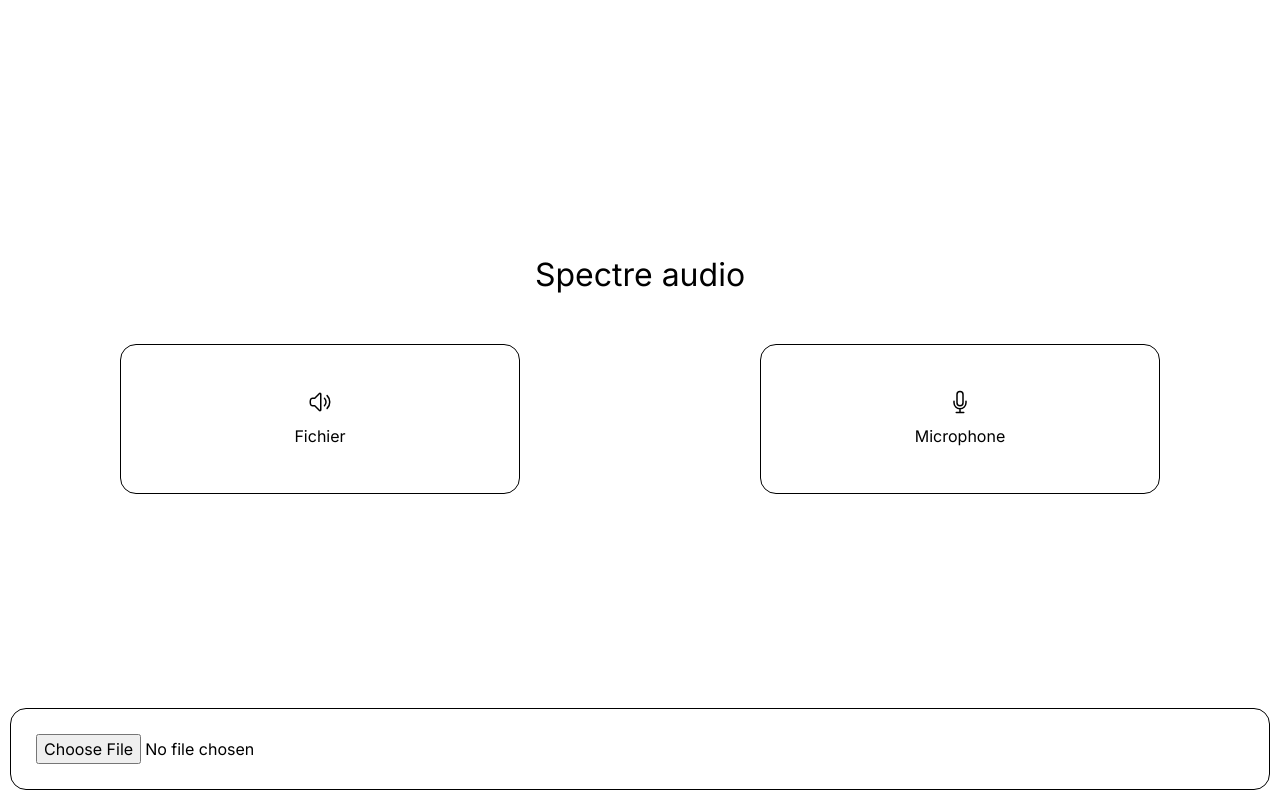
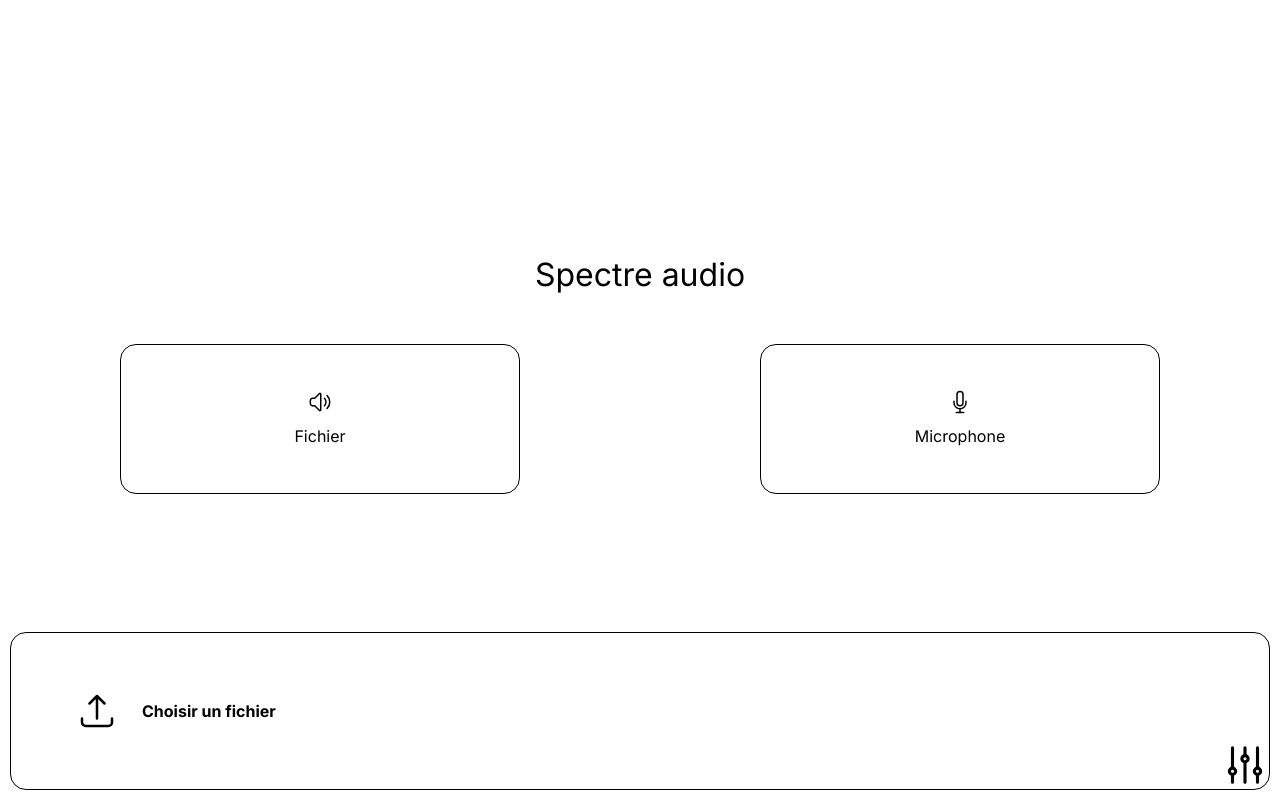
Before and after one commit to Marchand-Nicolas/audio-spectrum, a Next.js app: page / in a window 1280 px wide. Both pictures are taken after a click on the button "Fichier". Built offline with nearby package versions, Linux system fonts and the light colour scheme.

Commit message:
Adding device menu

```diff
--- /dev/null
+++ b/app/components/elements/fileInput.tsx
@@ -0,0 +1,37 @@
+import styles from "@/app/styles/components/elements/fileInput.module.css";
+
+export default function FileInput({
+  callback,
+  accept,
+}: {
+  callback: (file: FileList) => void;
+  accept?: string;
+}) {
+  return (
+    <label className={styles.label}>
+      <input
+        title="File input"
+        type="file"
+        onChange={(e) => {
+          if (!e.target.files) return;
+          callback(e.target.files);
+        }}
+        accept={accept}
+      />
+      <svg
+        fill="none"
+        viewBox="0 0 24 24"
+        strokeWidth={1.5}
+        stroke="currentColor"
+        className={styles.icon}
+      >
+        <path
+          strokeLinecap="round"
+          strokeLinejoin="round"
+          d="M3 16.5v2.25A2.25 2.25 0 005.25 21h13.5A2.25 2.25 0 0021 18.75V16.5m-13.5-9L12 3m0 0l4.5 4.5M12 3v13.5"
+        />
+      </svg>
+      <span>Choisir un fichier</span>
+    </label>
+  );
+}
--- /dev/null
+++ b/app/components/settings.tsx
@@ -0,0 +1,91 @@
+import { useEffect, useState } from "react";
+import styles from "../styles/components/settings.module.css";
+
+export default function Settings({
+  audioInputDeviceId,
+  setAudioInputDeviceId,
+  audioOutputDeviceId,
+  setAudioOutputDeviceId,
+}: {
+  audioInputDeviceId: string | undefined;
+  setAudioInputDeviceId: (audioInputDeviceId: string | undefined) => void;
+  audioOutputDeviceId: string | undefined;
+  setAudioOutputDeviceId: (audioOutputDeviceId: string | undefined) => void;
+}) {
+  const [error, setError] = useState<string | null>(null);
+  const [audioInputDevices, setAudioInputDevices] = useState<MediaDeviceInfo[]>(
+    []
+  );
+  const [audioOutputDevices, setAudioOutputDevices] = useState<
+    MediaDeviceInfo[]
+  >([]);
+
+  useEffect(() => {
+    if (!navigator.mediaDevices?.enumerateDevices) {
+      setError("Impossible de récupérer les appareils.");
+    } else {
+      setAudioInputDevices([]);
+      setAudioOutputDevices([]);
+      navigator.mediaDevices
+        .enumerateDevices()
+        .then((devices) => {
+          devices.forEach((device) => {
+            if (device.kind === "audioinput")
+              setAudioInputDevices((prev) => [...prev, device]);
+            if (device.kind === "audiooutput")
+              setAudioOutputDevices((prev) => [...prev, device]);
+          });
+        })
+        .catch((err) => {
+          console.error(`${err.name}: ${err.message}`);
+        });
+    }
+  }, []);
+
+  return (
+    <div className={styles.container}>
+      <h1>Appareils</h1>
+      {error ? (
+        <p>{error}</p>
+      ) : (
+        <>
+          <strong>Entrées (micro)</strong>
+          {audioInputDevices.map((device, index) => (
+            <div key={`${index}__${device.deviceId}`}>
+              <input
+                defaultChecked={
+                  device.deviceId ===
+                  (audioInputDeviceId ? audioInputDeviceId : "default")
+                }
+                title="Appareils audio entrée"
+                type="radio"
+                name="input"
+                onChange={() => setAudioInputDeviceId(device.deviceId)}
+              />
+              <label className="ml-2">{device.label}</label>
+            </div>
+          ))}
+
+          <strong>Sorties</strong>
+          {audioOutputDevices.map((device, index) => (
+            <div key={`${index}__${device.deviceId}}`}>
+              <input
+                defaultChecked={
+                  device.deviceId ===
+                  (audioOutputDeviceId ? audioOutputDeviceId : "default")
+                }
+                title="Appareils audio entrée"
+                type="radio"
+                name="output"
+                onChange={() => {
+                  setAudioOutputDeviceId(device.deviceId);
+                }}
+              />
+              <label className="ml-2">{device.label}</label>
+            </div>
+          ))}
+        </>
+      )}
+    </div>
+  );
+}
--- a/app/components/streamSelector.tsx
+++ b/app/components/streamSelector.tsx
@@ -2,31 +2,43 @@ import { Source } from "@/app/types/audio";
 import styles from "../styles/components/streamSelector.module.css";
 import { useEffect, useState } from "react";
 import BottomPopup from "./popup/bottomPopup";
+import FileInput from "./elements/fileInput";
+import { State } from "../types/menus";
 
 export default function StreamSelector({
   sourceType,
   setSourceType,
   setStream,
   setAudioObject,
-  showStreamSelector,
-  setShowStreamSelector,
+  state,
+  setState,
+  audioInputDeviceId,
+  audioOutputDeviceId,
 }: {
   sourceType: Source;
   setSourceType: (sourceType: Source) => void;
   setStream: (stream: MediaStream | null) => void;
   setAudioObject: (audioObject: HTMLAudioElement | null) => void;
-  showStreamSelector: boolean;
-  setShowStreamSelector: (showStreamSelector: boolean) => void;
+  state: State;
+  setState: (state: State) => void;
+  audioInputDeviceId: string | undefined;
+  audioOutputDeviceId: string | undefined;
 }) {
   const [file, setFile] = useState<File | null>(null);
-  const [selectedSource, setSelectedSource] = useState<boolean>(false);
 
   useEffect(() => {
-    if (!selectedSource) return;
+    if (state === "home-empty") return;
     if (sourceType === "mic") {
-      navigator.mediaDevices.getUserMedia({ audio: true }).then((stream) => {
+      const constraints: MediaStreamConstraints = {
+        audio: {
+          deviceId: audioInputDeviceId
+            ? { exact: audioInputDeviceId }
+            : undefined,
+        },
+      };
+      navigator.mediaDevices.getUserMedia(constraints).then((stream) => {
         setStream(stream);
-        setShowStreamSelector(false);
+        setState("playing");
       });
     }
     if (sourceType === "file") {
@@ -39,9 +51,10 @@ export default function StreamSelector({
       audio.loop = true;
       audio.onloadedmetadata = () => {
         setAudioObject(audio);
+        (audio as any).setSinkId(audioOutputDeviceId);
         audio.play();
         setStream((audio as any).captureStream());
-        setShowStreamSelector(false);
+        setState("playing");
       };
       return () => {
         audio.pause();
@@ -49,22 +62,18 @@ export default function StreamSelector({
         URL.revokeObjectURL(audio.src);
       };
     }
-  }, [sourceType, file, showStreamSelector]);
+  }, [sourceType, file, state, audioInputDeviceId, audioOutputDeviceId]);
 
   useEffect(() => {
-    setFile(null);
-  }, [sourceType]);
+    if (state === "home-empty") setFile(null);
+  }, [state]);
 
   function selectSource(sourceType: Source) {
     setSourceType(sourceType);
-    setSelectedSource(true);
+    setState("home-source-selected");
   }
 
-  useEffect(() => {
-    setSelectedSource(false);
-  }, [showStreamSelector]);
-
-  return showStreamSelector ? (
+  return state !== "playing" ? (
     <div className={styles.container}>
       <h1 className="text-center">Spectre audio</h1>
       <div className={styles.boxContainer}>
@@ -103,17 +112,13 @@ export default function StreamSelector({
           <label htmlFor="mic">Microphone</label>
         </button>
       </div>
-      {sourceType === "file" && selectedSource ? (
+      {sourceType === "file" && state === "home-source-selected" ? (
         <BottomPopup>
-          <input
-            onChange={(e) => {
-              if (!e.target.files) return;
-              setFile(e.target.files[0]);
-            }}
-            title="fichier audio"
-            type="file"
-            accept="audio/*"
-          />
+          <FileInput accept="audio/*" callback={(files) => setFile(files[0])} />
+        </BottomPopup>
+      ) : sourceType === "mic" && state === "home-source-selected" ? (
+        <BottomPopup>
+          <p>Veuillez autoriser l'accès au microphone pour continuer</p>
         </BottomPopup>
       ) : null}
     </div>
--- a/app/page.tsx
+++ b/app/page.tsx
@@ -6,18 +6,27 @@ import styles from "@/app/styles/home.module.css";
 import { Source } from "@/app/types/audio";
 import StreamSelector from "@/app/components/streamSelector";
 import ControlBar from "@/app/components/controlBar";
+import Settings from "./components/settings";
+import { State } from "./types/menus";
 
 export default function Home() {
   const [stream, setStream] = useState<MediaStream | null>(null);
   const [sourceType, setSourceType] = useState<Source>("file");
   const [audioObject, setAudioObject] = useState<HTMLAudioElement | null>(null);
-  const [showStreamSelector, setShowStreamSelector] = useState<boolean>(true);
+  const [state, setState] = useState<State>("home-empty");
+  const [menu, setMenu] = useState<ReactNode>(null);
+  const [audioInputDeviceId, setAudioInputDeviceId] = useState<
+    string | undefined
+  >("");
+  const [audioOutputDeviceId, setAudioOutputDeviceId] = useState<
+    string | undefined
+  >("");
 
   return (
-    <main className={styles.mainContainer}>
+    <main className={styles.mainContainer} id="myButton">
       <ControlBar
         audioObject={audioObject}
-        setShowStreamSelector={setShowStreamSelector}
+        setState={setState}
         sourceType={sourceType}
       />
       <section>
@@ -26,15 +35,43 @@ export default function Home() {
           sourceType={sourceType}
           setStream={setStream}
           setAudioObject={setAudioObject}
-          showStreamSelector={showStreamSelector}
-          setShowStreamSelector={setShowStreamSelector}
+          state={state}
+          setState={setState}
+          audioInputDeviceId={audioInputDeviceId}
+          audioOutputDeviceId={audioOutputDeviceId}
         />
       </section>
       <section className={styles.graphContainer}>
-        {!showStreamSelector ? (
+        {state === "playing" ? (
           <Graph stream={stream} sourceType={sourceType} />
         ) : null}
       </section>
+      {menu}
+      <svg
+        fill="none"
+        viewBox="0 0 24 24"
+        strokeWidth={1.5}
+        stroke="currentColor"
+        className={styles.settingsIcon}
+        onClick={() => {
+          if (menu) setMenu(null);
+          else
+            setMenu(
+              <Settings
+                audioInputDeviceId={audioInputDeviceId}
+                setAudioInputDeviceId={setAudioInputDeviceId}
+                audioOutputDeviceId={audioOutputDeviceId}
+                setAudioOutputDeviceId={setAudioOutputDeviceId}
+              />
+            );
+        }}
+      >
+        <path
+          strokeLinecap="round"
+          strokeLinejoin="round"
+          d="M6 13.5V3.75m0 9.75a1.5 1.5 0 010 3m0-3a1.5 1.5 0 000 3m0 3.75V16.5m12-3V3.75m0 9.75a1.5 1.5 0 010 3m0-3a1.5 1.5 0 000 3m0 3.75V16.5m-6-9V3.75m0 3.75a1.5 1.5 0 010 3m0-3a1.5 1.5 0 000 3m0 9.75V10.5"
+        />
+      </svg>
     </main>
   );
 }
--- /dev/null
+++ b/app/styles/components/elements/fileInput.module.css
@@ -0,0 +1,35 @@
+/* custom file input */
+
+.label {
+  display: inline-block;
+  padding: 0.5em 1em;
+  color: var(--menu-foreground);
+  font-size: 1em;
+  font-weight: 700;
+  line-height: 1;
+  text-align: center;
+  text-decoration: none;
+  white-space: nowrap;
+  background: var(--menu-background);
+  border-radius: 0.5em;
+  cursor: pointer;
+  transition: 0.2s ease-in-out;
+  display: flex;
+  align-items: center;
+}
+
+.label:hover .icon {
+  transform: scale(1.1);
+}
+
+.label input[type="file"] {
+  display: none;
+}
+
+.icon {
+  color: var(--menu-foreground);
+  padding: 25px;
+  cursor: pointer;
+  transition: 0.2s;
+  width: 90px;
+}
--- /dev/null
+++ b/app/styles/components/settings.module.css
@@ -0,0 +1,16 @@
+.container {
+  background-color: white;
+  color: var(--menu-foreground);
+  border: 1px solid var(--menu-border);
+  border-radius: 1em;
+  position: fixed;
+  top: 50%;
+  left: 50%;
+  width: 100%;
+  max-width: 450px;
+  min-height: 300px;
+  max-height: min(100%, 700px);
+  overflow-y: auto;
+  transform: translate(-50%, -50%);
+  padding: 25px;
+}
--- a/app/styles/home.module.css
+++ b/app/styles/home.module.css
@@ -4,3 +4,16 @@
   left: 0;
   z-index: -1;
 }
+
+.settingsIcon {
+  width: 50px;
+  position: fixed;
+  bottom: 10px;
+  right: 10px;
+  cursor: pointer;
+  transition: 0.2s;
+}
+
+.settingsIcon:hover {
+  transform: scale(1.1);
+}
--- /dev/null
+++ b/app/types/menus.ts
@@ -0,0 +1 @@
+export type State = "home-empty" | "home-source-selected" | "playing";
```
Also changed, not shown: app/components/controlBar.tsx (+5 -4 lines).
